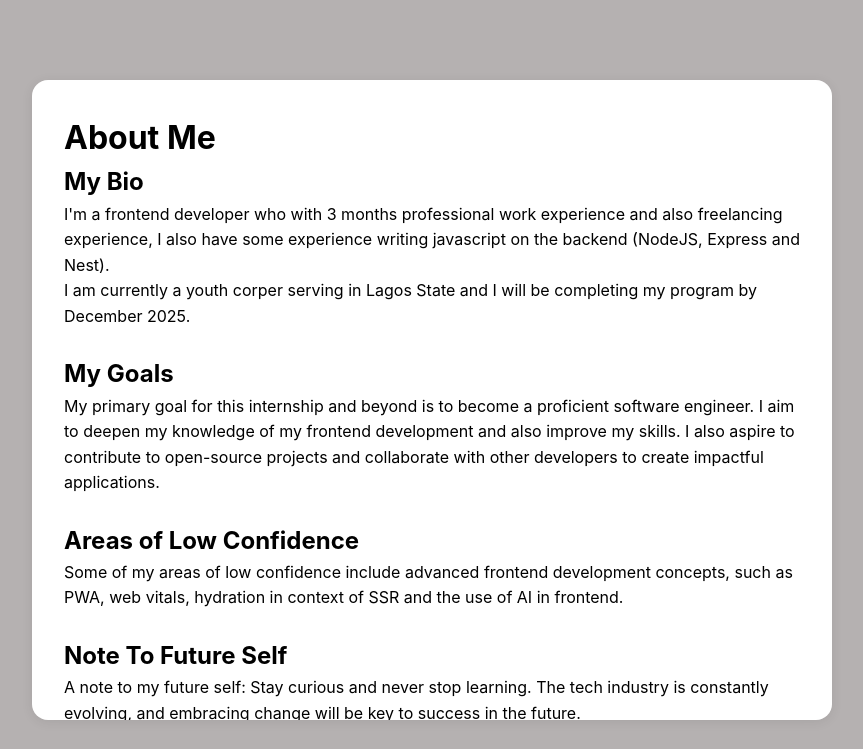
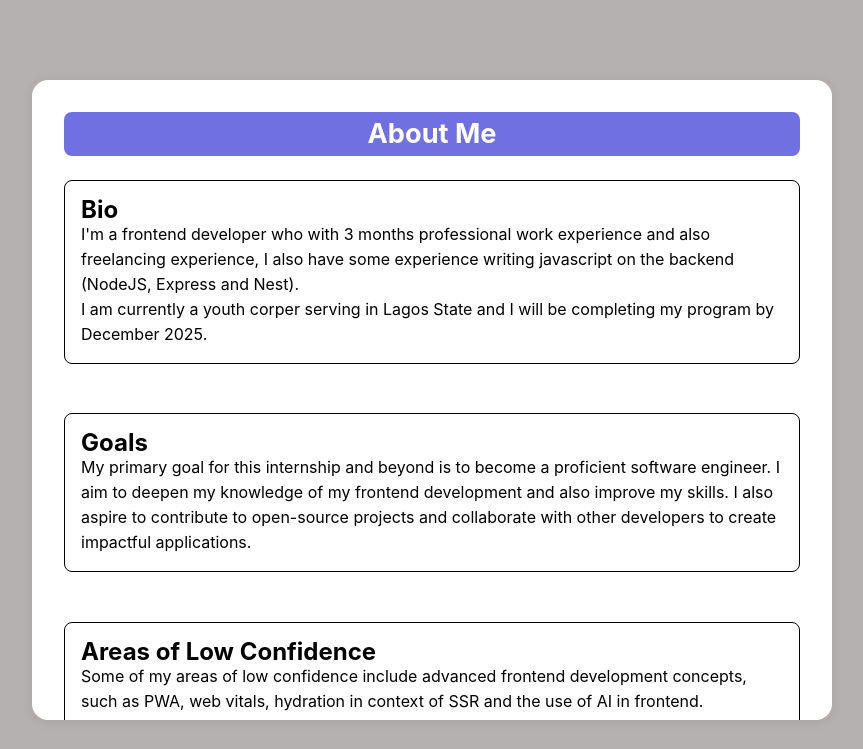
Before and after one commit to Rukkyoo/HNGi13-Stage-1, a plain HTML site: page about.html in a window 1280 px wide. Shown: the whole page, without its empty margins (208-1071 px from the left). Drawn offline with Linux system fonts and the light colour scheme.

Commit message:
styling changes

```diff
--- a/about.html
+++ b/about.html
@@ -8,9 +8,9 @@
   <body>
     <main data-testid="test-about-page" class="about-page">
       <h1>About Me</h1>
-      <section data-testid="test-about-bio">
+      <section data-testid="test-about-bio" class="about-bio">
         <!-- My Bio -->
-        <h2>My Bio</h2>
+        <h2>Bio</h2>
         <p>
           I'm a frontend developer who with 3 months professional work
           experience and also freelancing experience, I also have some
@@ -23,8 +23,8 @@
       <br />
 
       <!-- My Goals -->
-      <section data-testid="test-about-goals">
-        <h2>My Goals</h2>
+      <section data-testid="test-about-goals" class="about-goals">
+        <h2>Goals</h2>
         <p>
           My primary goal for this internship and beyond is to become a
           proficient software engineer. I aim to deepen my knowledge of my
@@ -36,7 +36,7 @@
       <br />
 
       <!-- Areas of Low Confidence -->
-      <section data-testid="test-about-confidence">
+      <section data-testid="test-about-confidence" class="about-confidence">
         <h2>Areas of Low Confidence</h2>
         <p>
           Some of my areas of low confidence include advanced frontend
@@ -47,7 +47,7 @@
       <br />
 
       <!-- Note to Future Self -->
-      <section data-testid="test-about-future-note">
+      <section data-testid="test-about-future-note" class="about-future">
         <h2>Note To Future Self</h2>
         <p>
           A note to my future self: Stay curious and never stop learning. The
@@ -58,7 +58,7 @@
       <br />
 
       <!-- Extra Thoughts -->
-      <section data-testid="test-about-extra">
+      <section data-testid="test-about-extra" class="about-thoughts">
         <h2>Extra Thoughts</h2>
         <p>
           No extra thoughts for now, but stay tuned for more updates as I
--- a/style.css
+++ b/style.css
@@ -196,6 +196,65 @@
   overflow-y: scroll;
 }
 
+.about-page h1 {
+  text-align: center;
+  color: #ffffff;
+  font-size: 1.7rem;
+  margin-bottom: 1rem;
+  background-color: rgb(112, 112, 226);
+  width: 100%;
+  border-radius: 0.5rem;
+}
+
+.about-bio {
+  margin-top: 1.5rem;
+  background-color: #ffffff;
+  line-height: 25px;
+  color: #000000;
+  padding: 1rem;
+  border-radius: 0.5rem;
+  border: #000000 1px solid;
+}
+
+.about-goals {
+  margin-top: 1.5rem;
+  background-color: #ffffff;
+  line-height: 25px;
+  color: #000000;
+  padding: 1rem;
+  border-radius: 0.5rem;
+  border: #000000 1px solid;
+}
+
+.about-confidence {
+  margin-top: 1.5rem;
+  background-color: #ffffff;
+  line-height: 25px;
+  color: #000000;
+  padding: 1rem;
+  border-radius: 0.5rem;
+  border: #000000 1px solid;
+}
+
+.about-future {
+  margin-top: 1.5rem;
+  background-color: #ffffff;
+  line-height: 25px;
+  color: #000000;
+  padding: 1rem;
+  border-radius: 0.5rem;
+  border: #000000 1px solid;
+}
+.about-thoughts {
+  margin-top: 1.5rem;
+  background-color: #ffffff;
+  line-height: 25px;
+  color: #000000;
+  padding: 1rem;
+  border-radius: 0.5rem;
+  border: #000000 1px solid;
+}
+
 /* Form Container */
 form {
   background: #ffffff;
```
